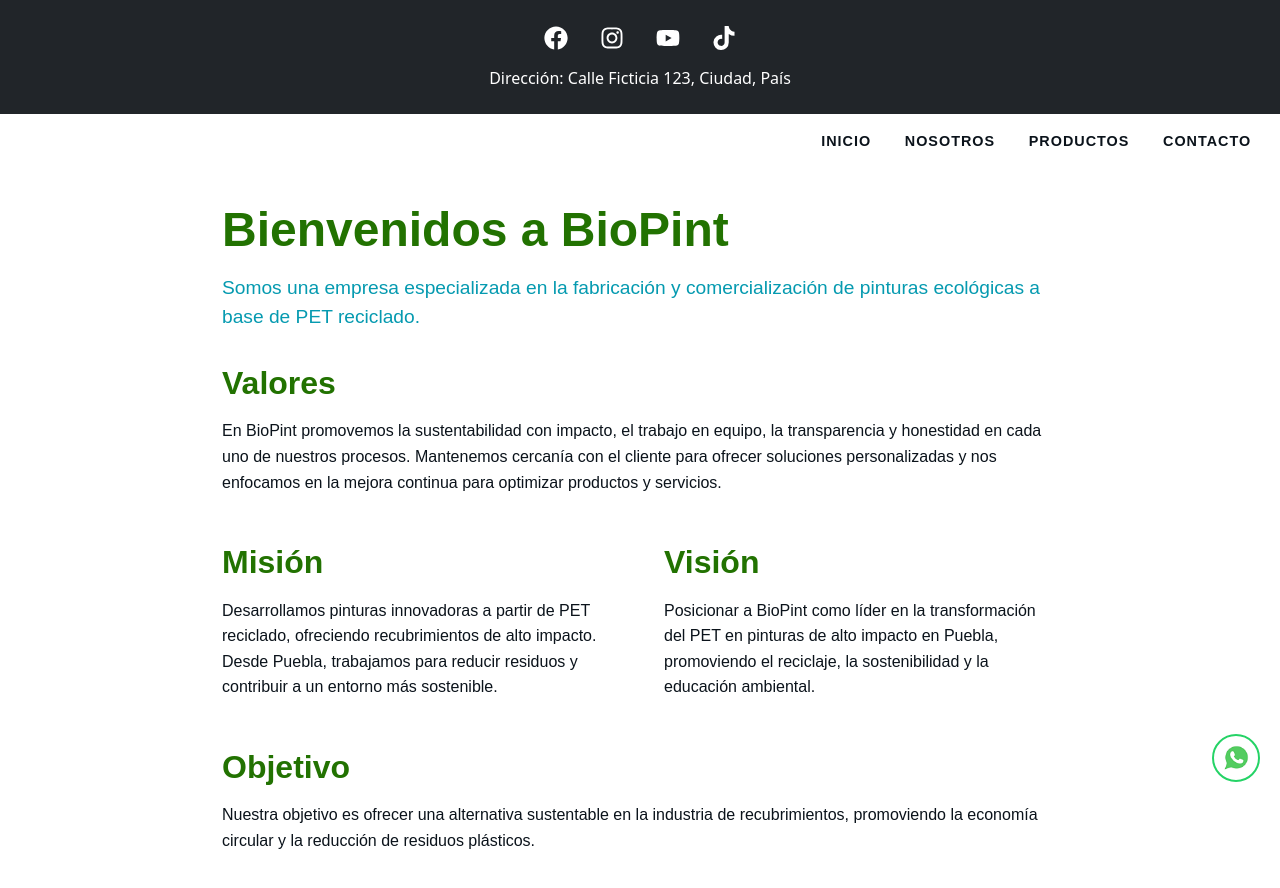
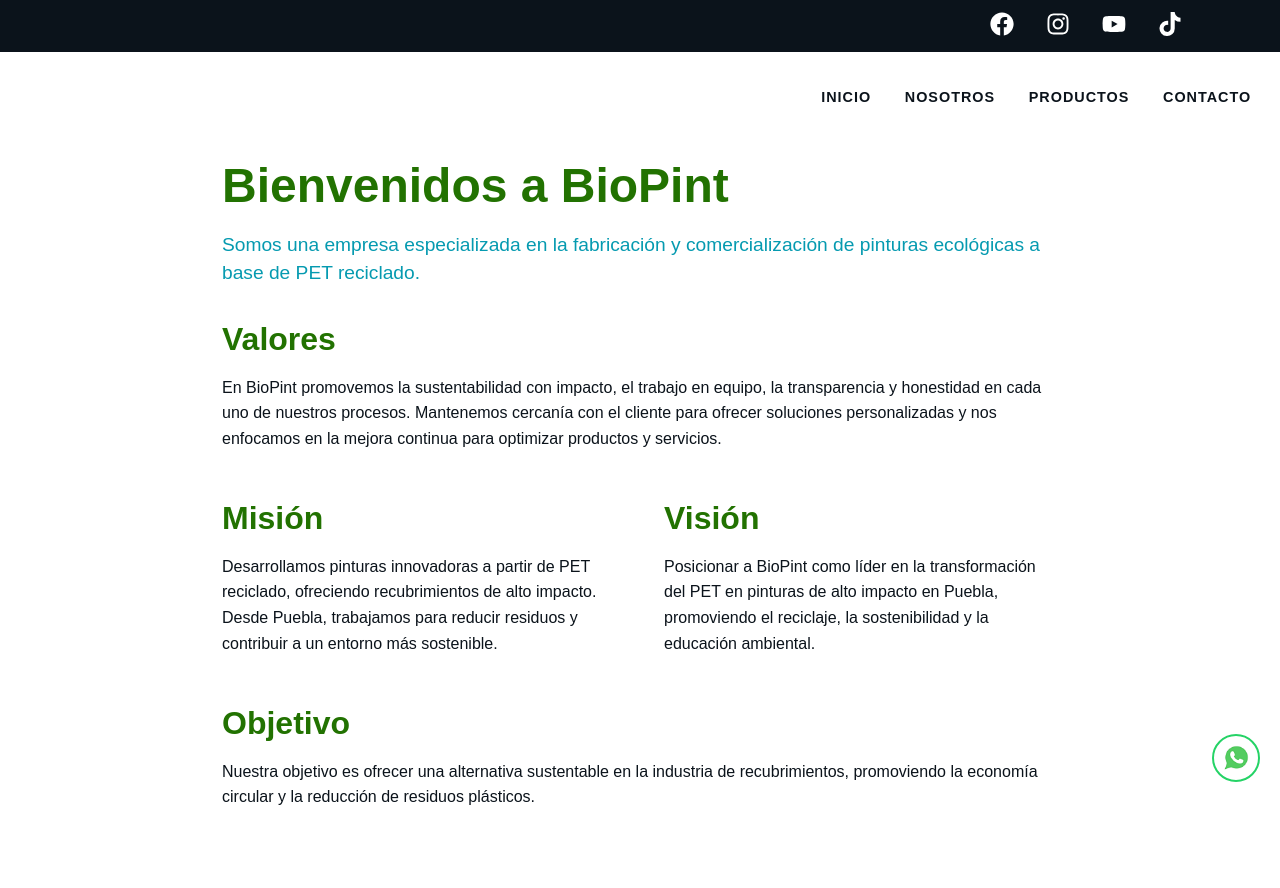
Before and after one commit to MiriamAvalos/BioPint, a React (Vite) app: page / in a window 1280 px wide. Shown: the top 888 px of the page. After the commit the page ends 858 px from the top, so only its background shows below. Built offline with nearby package versions, Linux system fonts and the light colour scheme; a web font is replaced by a local one.

Commit message:
iconos al final

```diff
--- a/src/components/SocialAndAddress.css
+++ b/src/components/SocialAndAddress.css
@@ -1,8 +1,37 @@
+.footer {
+    position: fixed;
+    top: 0;
+    left: 0;
+    width: 100%;
+    z-index: 1030;
+    background-color: var(--oscuro);
+    color: #fff;
+}
+
+body {
+    padding-top: 70px;
+}
+
+
+.footer .container {
+    text-align: center;
+
+}
+
+.footer .container .mb-3 {
+    display: flex;
+    justify-content: end;
+    align-items: center;
+    margin-top: 10px;
+}
+
+
 .social-icon {
-  transition: transform 0.3s ease, color 0.3s ease, box-shadow 0.3s ease;
-  display: inline-block;
+    transition: transform 0.3s ease, box-shadow 0.3s ease;
+    display: inline-block;
 }
 
 .social-icon:hover {
-  transform: translateY(-2px) scale(1.05);
+    transform: translateY(-2px) scale(1.05);
+    box-shadow: 0 2px 8px rgba(255, 255, 255, 0.2);
 }
--- a/src/components/SocialAndAddress.jsx
+++ b/src/components/SocialAndAddress.jsx
@@ -1,3 +1,4 @@
+// src/components/SocialAndAddress.jsx
 import React from 'react';
 import { FaFacebook, FaInstagram, FaWhatsapp, FaYoutube } from 'react-icons/fa';
 import { FaTiktok } from 'react-icons/fa6';
@@ -5,23 +6,46 @@ import '../components/SocialAndAddress.css';
 
 function SocialAndAddress() {
   return (
-    <footer className="footer bg-dark text-white py-4">
-      <div className="container text-center">
+
+    <footer className="footer">
+
+
+      <div className="container">
         <div className="mb-3">
-          <a href="https://www.facebook.com/profile.php?id=61574091243583" target="_blank" rel="noopener noreferrer" className="text-white mx-3 social-icon">
+          <a
+            href="https://www.facebook.com/profile.php?id=61574091243583"
+            target="_blank"
+            rel="noopener noreferrer"
+            className="text-white mx-3 social-icon"
+          >
             <FaFacebook size={24} />
           </a>
-          <a href="https://www.instagram.com/biopint5/" target="_blank" rel="noopener noreferrer" className="text-white mx-3 social-icon">
+          <a
+            href="https://www.instagram.com/biopint5/"
+            target="_blank"
+            rel="noopener noreferrer"
+            className="text-white mx-3 social-icon"
+          >
             <FaInstagram size={24} />
           </a>
-          <a href="https://www.youtube.com/@Biopint" target="_blank" rel="noopener noreferrer" className="text-white mx-3 social-icon">
+          <a
+            href="https://www.youtube.com/@Biopint"
+            target="_blank"
+            rel="noopener noreferrer"
+            className="text-white mx-3 social-icon"
+          >
             <FaYoutube size={24} />
           </a>
-             <a href="https://www.tiktok.com/@biopint" target="_blank" rel="noopener noreferrer" className="text-white mx-3 social-icon">
+          <a
+            href="https://www.tiktok.com/@biopint"
+            target="_blank"
+            rel="noopener noreferrer"
+            className="text-white mx-3 social-icon"
+          >
             <FaTiktok size={24} />
           </a>
         </div>
-        <p className="mb-0">Dirección: Calle Ficticia 123, Ciudad, País</p>
+
       </div>
     </footer>
   );
```
